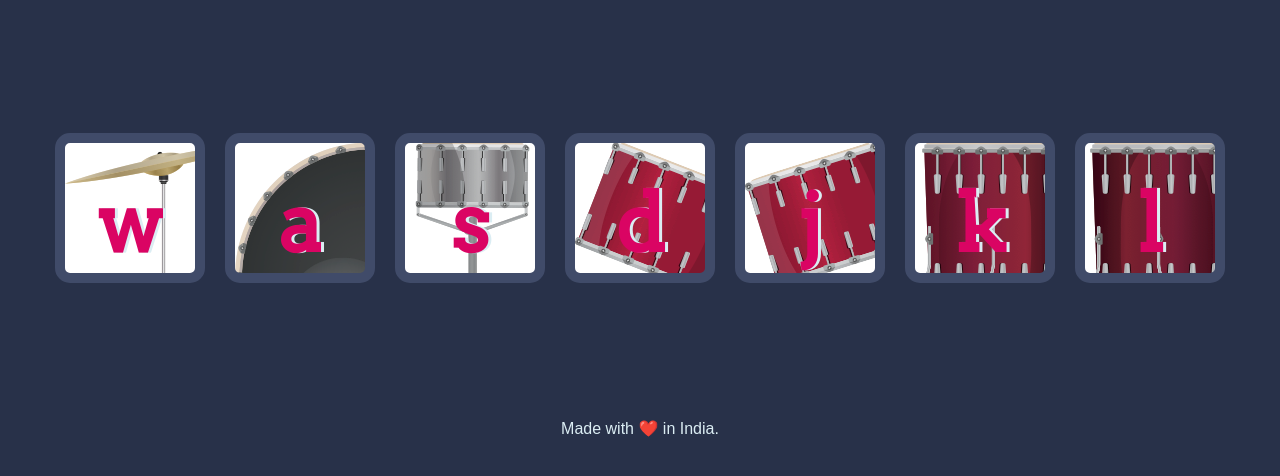
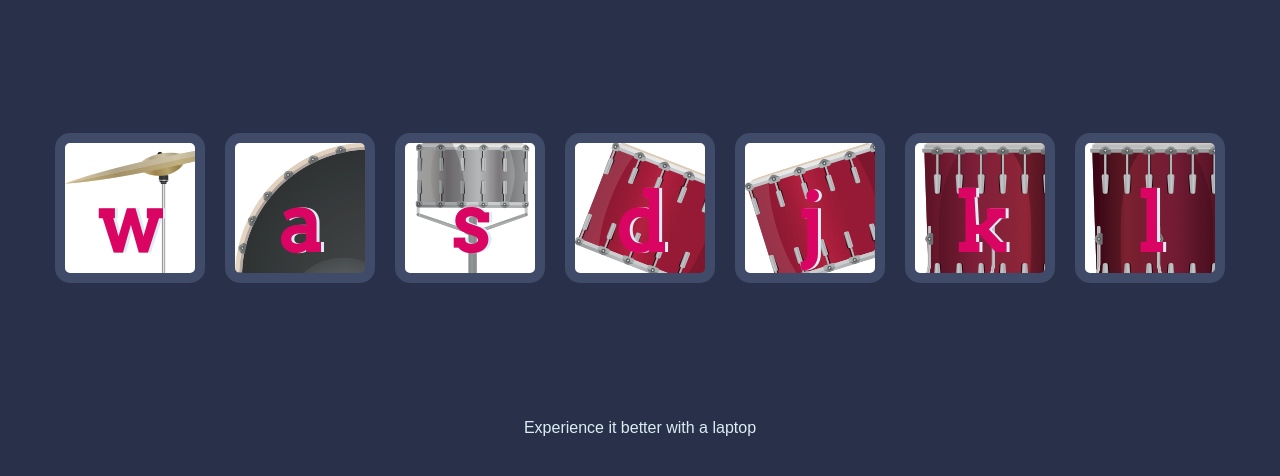
Before and after one commit to Nayan1729/Drum-Tool-Kit, a plain HTML site: page index.html in a window 1280 px wide. Shown: the part 156-632 px from the top of the page. Drawn offline with Linux system fonts and the light colour scheme.

Commit message:
Update index.html

```diff
--- a/index.html
+++ b/index.html
@@ -23,7 +23,7 @@
 
 
   <footer>
-    Made with ❤️ in India.
+    Experience it better with a laptop
   </footer>
   <script src="index.js"></script>
 </body>
```
